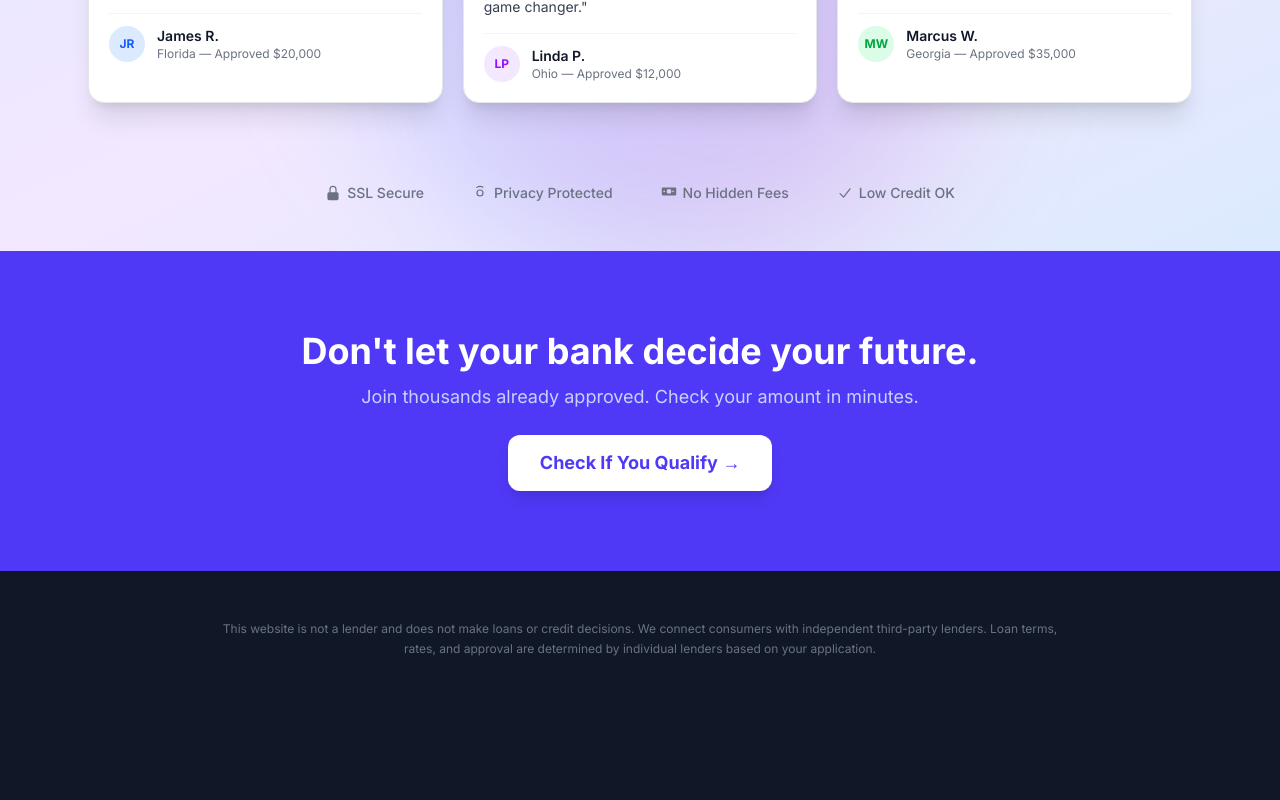
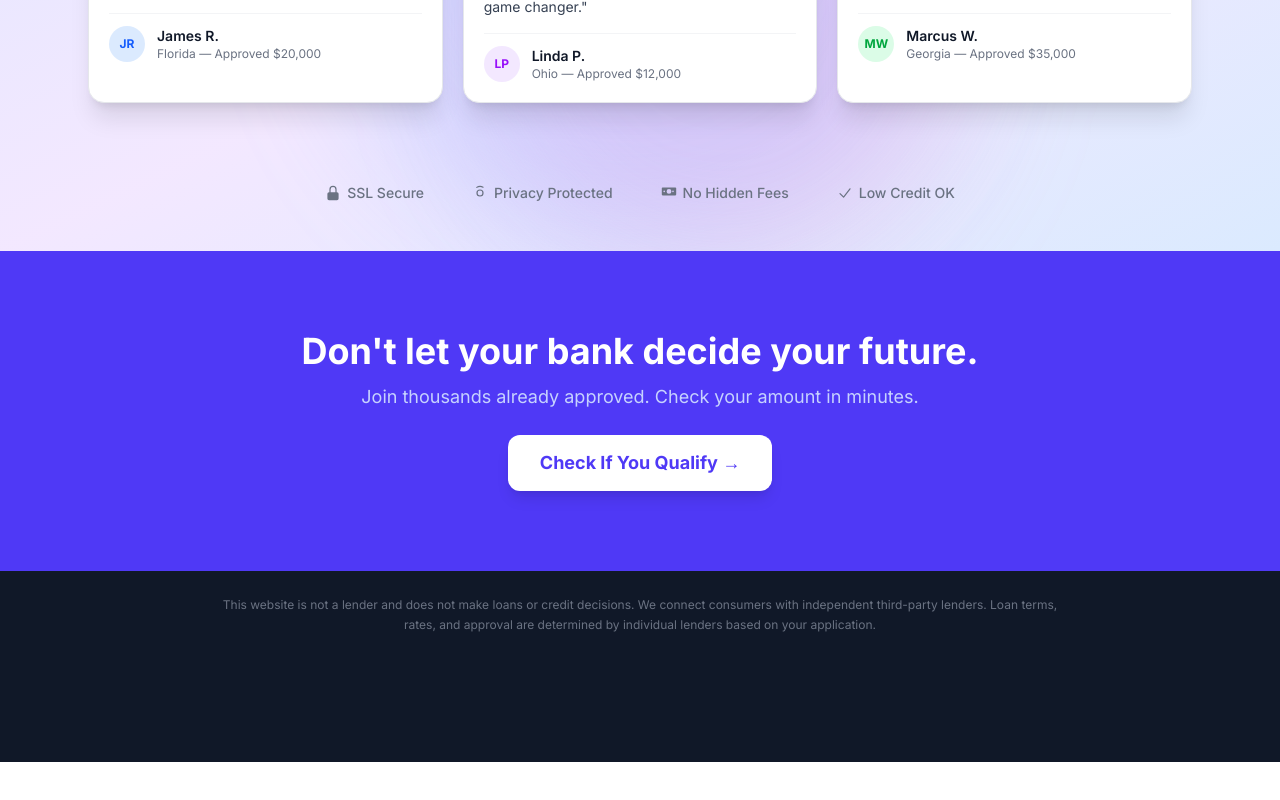
Before and after one commit to davidp-sys/lander-optimized, a SvelteKit app: page / in a window 1280 px wide. Shown: the part 1044-1844 px from the top of the page. After the commit the page ends 1806 px from the top, so only its background shows below. Built offline with nearby package versions, Linux system fonts and the light colour scheme; no server answers.

Commit message:
Tighten footer padding: less top/bottom whitespace around disclaimer

```diff
--- a/src/routes/+page.svelte
+++ b/src/routes/+page.svelte
@@ -361,7 +361,7 @@
   </section>
 
   <!-- FOOTER -->
-  <footer class="bg-gray-900 pt-10 md:pt-12 pb-40 md:pb-44">
+  <footer class="bg-gray-900 pt-5 md:pt-6 pb-28 md:pb-32">
     <div class="mx-auto max-w-4xl px-4 text-center text-xs text-gray-500 leading-relaxed">
       <p>This website is not a lender and does not make loans or credit decisions. We connect consumers with independent third-party lenders. Loan terms, rates, and approval are determined by individual lenders based on your application.</p>
     </div>
```
